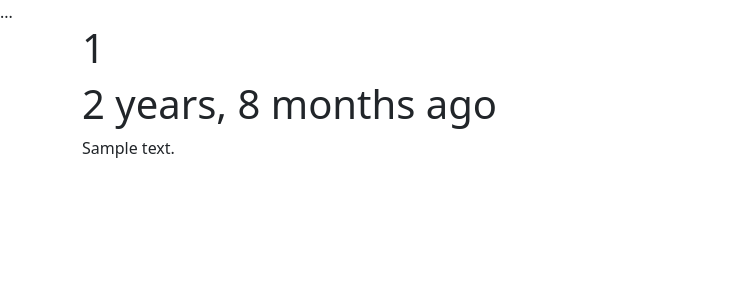
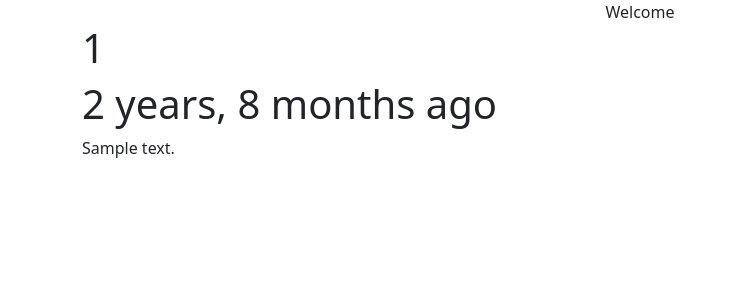
Before and after one commit to ig-rudenko/django_blog, a Django app: template templates/posts/about.html in a window 1280 px wide. Shown: the part 56-356 px from the top of the page, without its empty margins (0-735 px from the left). Run offline with Django 4.2, Linux system fonts and the light colour scheme; the template is opened without the code that fills it: most values are stand-ins (such as "Sample title", 1, 10 or a date in 2020); some libraries are stand-ins or nearby versions.

Commit message:
refactoring

```diff
--- a/templates/posts/base.html
+++ b/templates/posts/base.html
@@ -59,7 +59,7 @@
     </nav>
     </div>
 {% endcache %}
-<div>...</div>
+<div style="text-align: center">Welcome</div>
     <div class="container">
         {% block content %} {% endblock %}
     </div>
```
